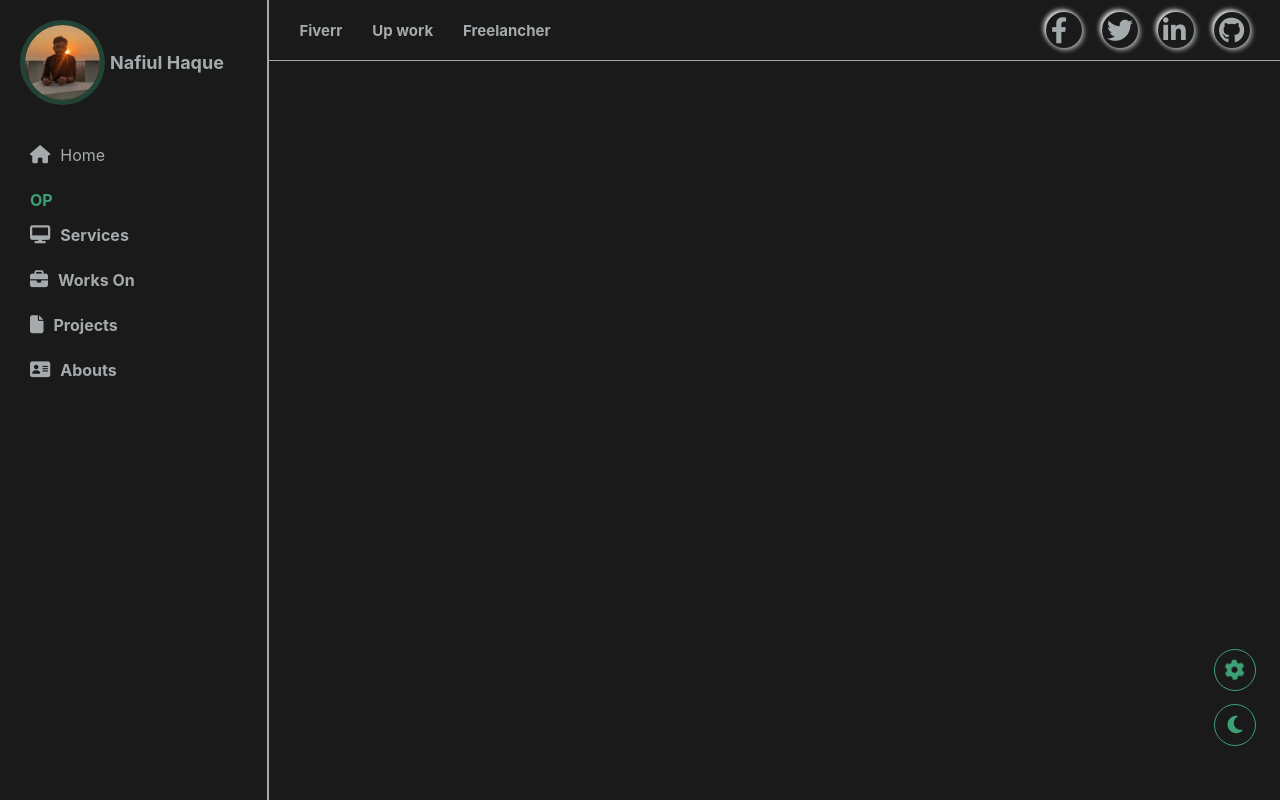
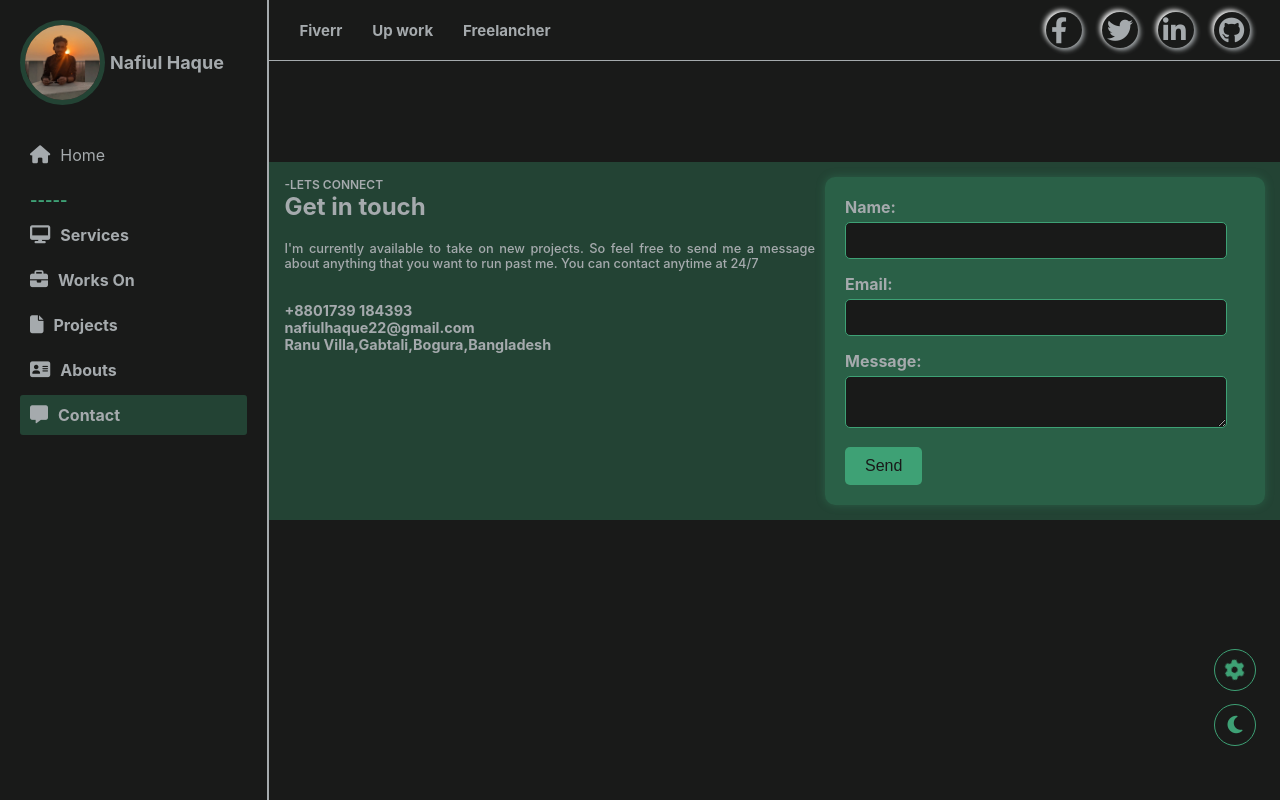
Before and after one commit to NafiulHaque/Portfolio, a React (Create React App) app: page /contact in a window 1280 px wide. Built offline with nearby package versions, Linux system fonts and the light colour scheme.

Commit message:
contact page

```diff
--- a/src/App.js
+++ b/src/App.js
@@ -11,6 +11,7 @@ import Works from './Components/Pages/Works/Works';
 import Projects from './Components/Pages/Projects/Projects';
 import Abouts from './Components/Pages/Abouts/Abouts';
 import StyleSwitcher from './Components/styleSwitcher/StyleSwitcher';
+import Contact from './Components/Pages/contact/Contact';
 
 function App() {
   const [sidebarOpen, setSideBarOpen] = useState(false);
@@ -30,6 +31,7 @@ function App() {
         <Route path='/works' element={<Works />} />
         <Route path='/projects' element={<Projects />} />
         <Route path='/abouts' element={<Abouts />} />
+        <Route path='/contact' element={<Contact />} />
 
       </Routes>
 
--- /dev/null
+++ b/src/Components/Pages/contact/Contact.css
@@ -0,0 +1,121 @@
+/* ContactForm.css */
+#contact {
+  grid-area: main;
+}
+.contact {
+  display: flex;
+  /* flex-direction: row; */
+  /* flex-wrap: wrap; */
+  margin-top: 10%;
+  background-color: var(--bg-color-2);
+  padding: 15px;
+}
+.text-box {
+  flex: 1 0 50%;
+}
+
+/* Contact form container */
+.contact-form {
+  flex: 2 2 40%;
+  max-width: 400px;
+  /* margin: 0 auto; */
+  padding: 20px;
+  margin-left: 10px;
+  /* margin: 20px; */
+  background-color: var(--bg-color-2);
+  border-radius: 10px;
+  box-shadow: 0 0 10px var(--bg-color-2);
+}
+
+/* Heading */
+.contact h2 {
+  font-size: 24px;
+  margin-bottom: 20px;
+  color: var(--text-color-1);
+}
+.contact .text-box p:first-child {
+  font-size: 12px;
+  font-weight: 600;
+  text-transform: uppercase;
+}
+.contact .text-box p.body {
+  margin-top: 20px;
+  font-weight: 500;
+  line-height: 1.2em;
+  text-align: justify;
+  font-size: 0.8rem;
+}
+.contact .text-box .basic-contact {
+  display: flex;
+  flex-direction: column;
+  margin-top: 30px;
+  font-weight: 700;
+  font-size: 0.9em;
+  margin-bottom: 30px;
+}
+
+/* Form field labels */
+.contact-form label {
+  display: block;
+  font-weight: bold;
+  margin-bottom: 5px;
+  color: var(--text-color-1);
+}
+
+/* Form input and textarea fields */
+.contact-form input[type="text"],
+.contact-form input[type="email"],
+.contact-form textarea {
+  width: 90%;
+  padding: 10px;
+  margin-bottom: 15px;
+  border: 1px solid var(--text-color-2);
+  border-radius: 5px;
+  background-color: var(--bg-color-1);
+  color: var(--text-color-1);
+}
+
+/* Form button */
+.contact-form button[type="submit"] {
+  background-color: var(--text-color-2);
+  color: var(--bg-color-1);
+  border: none;
+  padding: 10px 20px;
+  border-radius: 5px;
+  cursor: pointer;
+  font-size: 16px;
+  transition: background-color 0.3s ease;
+}
+
+.contact-form button[type="submit"]:hover {
+  background-color: var(--bg-color-1);
+  color: var(--text-color-1);
+}
+
+/* Success message */
+.success-message {
+  margin-top: 10px;
+  padding: 10px;
+  background-color: var(--bg-color-2);
+  color: var(--text-color-1);
+  text-align: center;
+  border-radius: 5px;
+  font-size: 16px;
+}
+
+/* Responsive styles */
+@media (max-width: 600px) {
+  .contact-form {
+    max-width: 100%;
+    padding: 15px;
+  }
+  .contact {
+    display: flex;
+    flex-wrap: wrap;
+  }
+  .contact-form input[type="text"],
+  .contact-form input[type="email"],
+  .contact-form textarea {
+    margin-bottom: 10px;
+  }
+}
--- /dev/null
+++ b/src/Components/Pages/contact/Contact.js
@@ -0,0 +1,77 @@
+import React, { useState } from 'react';
+import "./Contact.css";
+
+const Contact = () => {
+    const [name, setName] = useState('');
+    const [email, setEmail] = useState('');
+    const [message, setMessage] = useState('');
+    const [successMessage, setSuccessMessage] = useState('');
+
+    const handleSubmit = (e) => {
+        e.preventDefault();
+        // Here, you can implement logic to send the form data to your server or email
+
+        // For demonstration purposes, we'll just show a success message
+        setSuccessMessage('Message sent successfully!');
+
+        // Clear the form fields
+        setName('');
+        setEmail('');
+        setMessage('');
+    };
+
+    return (
+        <div id='contact'>
+            <div className='contact'>
+                <div className='text-box'>
+                    <p>-lets connect</p>
+                    <h2>Get in touch</h2>
+                    {successMessage && <p className="success-message">{successMessage}</p>}
+                    <p className='body'>I'm currently available to take on new projects. So feel free to send me a message about anything that you want to run past me. You can contact anytime at 24/7</p>
+                    <div className='basic-contact'>
+                        <span>+8801739 184393</span>
+                        <span>nafiulhaque22@gmail.com</span>
+                        <span>Ranu Villa,Gabtali,Bogura,Bangladesh</span>
+                    </div>
+                </div>
+                <div className="contact-form">
+
+                    <form onSubmit={handleSubmit}>
+                        <div className="form-group">
+                            <label htmlFor="name">Name:</label>
+                            <input
+                                type="text"
+                                id="name"
+                                value={name}
+                                onChange={(e) => setName(e.target.value)}
+                                required
+                            />
+                        </div>
+                        <div className="form-group">
+                            <label htmlFor="email">Email:</label>
+                            <input
+                                type="email"
+                                id="email"
+                                value={email}
+                                onChange={(e) => setEmail(e.target.value)}
+                                required
+                            />
+                        </div>
+                        <div className="form-group">
+                            <label htmlFor="message">Message:</label>
+                            <textarea
+                                id="message"
+                                value={message}
+                                onChange={(e) => setMessage(e.target.value)}
+                                required
+                            ></textarea>
+                        </div>
+                        <button type="submit">Send</button>
+                    </form>
+                </div>
+            </div>
+        </div>
+    );
+};
+
+export default Contact;
--- a/src/Components/main/Main.js
+++ b/src/Components/main/Main.js
@@ -19,7 +19,6 @@ const Main = () => {
             <h1>Works On</h1>
             <Works />
             <Services />
-            <Skills />
 
         </div>
     )
--- a/src/Components/sidebar/Sidebar.js
+++ b/src/Components/sidebar/Sidebar.js
@@ -27,7 +27,7 @@ const Sidebar = ({ sidebarOpen, closeSidebar }) => {
                 </NavLink>
 
 
-                <h2>OP</h2>
+                <h2>-----</h2>
                 <NavLink to="/Services" className={(navData) => navData.isActive ? "active__menu__link" : ""} onClick={() => closeSidebar()}>
                     <div className='sidebar__link'>
                         <i class="fa fa-desktop"></i>
@@ -52,6 +52,12 @@ const Sidebar = ({ sidebarOpen, closeSidebar }) => {
                         <a href='#'>Abouts</a>
                     </div>
                 </NavLink>
+                <NavLink to="/contact" className={(navData) => navData.isActive ? "active__menu__link" : ""} onClick={() => closeSidebar()}>
+                    <div className='sidebar__link'>
+                        <i className='fa fa-message'></i>
+                        <a href='#'>Contact</a>
+                    </div>
+                </NavLink>
 
             </div>
         </div >
```
